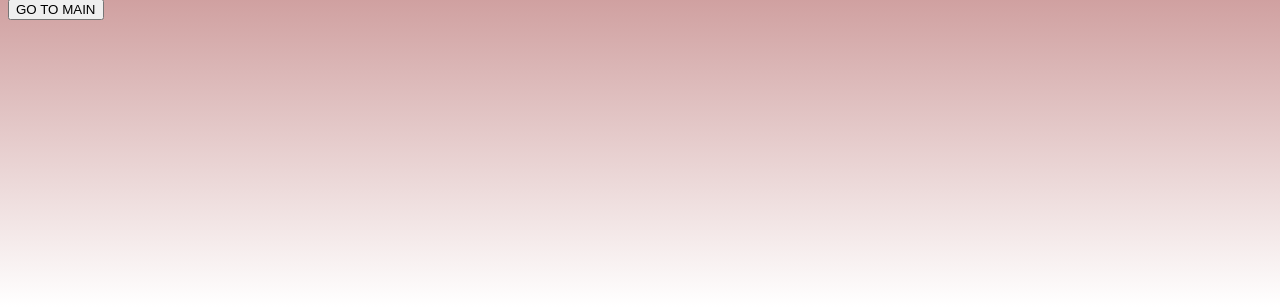
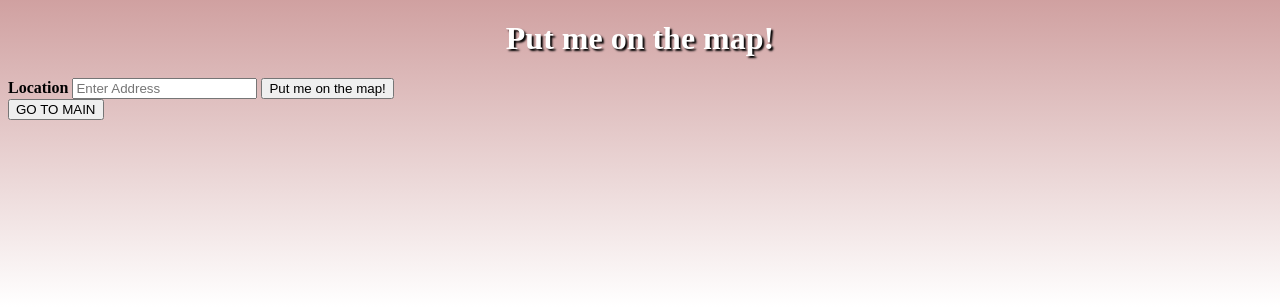
Before and after one commit to kgager/aslmu, a Python web app: template templates/mappage.html in a window 1280 px wide. Shown: the part 522-829 px from the top of the page. Run offline with Jinja, Linux system fonts and the light colour scheme; the template is opened without the code that fills it, so the values that code supplies are empty; some libraries are stand-ins or nearby versions.

Commit message:
Button to put people on a map

```diff
--- a/styles/mappage.css
+++ b/styles/mappage.css
@@ -8,3 +8,4 @@ h1{
   text-shadow: 2px 2px 2px black;
 
 }
+{box-sizing: border-box;}
--- a/templates/mainpage.html
+++ b/templates/mainpage.html
@@ -7,7 +7,7 @@
     <link rel="stylesheet" href="/styles/mainpage.css">
     <style>A {text-decoration: none;} </style>
   <body>
-    <h1>Social Endeafor</h1>
+    <h1>ASLMU</h1>
       <p>Welcome!</p>
       <div>
 
--- a/templates/mappage.html
+++ b/templates/mappage.html
@@ -34,9 +34,19 @@ function initMap() {
     * The key parameter will contain your own API key (which is not needed for this tutorial)
     * The callback parameter executes the initMap() function
     -->
-    <script async defer
-    src="https://maps.googleapis.com/maps/api/js?key=AIzaSyDBg1D_qBuFkvQlxAahmjsiR3h9y2v4aaU&callback=initMap">
+    <script async defer src="https://maps.googleapis.com/maps/api/js?key=AIzaSyAaZiiJUcgpqZMKakReHdYqeUtVv9wUHjg&callback=initMap">
     </script>
+    <div class="form-popup" id="myForm">
+      <form action="/action_page.php" class="form-container">
+        <h1>Put me on the map!</h1>
+
+        <label for="location"><b>Location</b></label>
+        <input type="text" placeholder="Enter Address" name="Location" required>
+
+        <button type="submit" class="btn">Put me on the map!</button>
+
+      </form>
+    </div>
     <form method="post" action="/main">
       <input type="submit" value="GO TO MAIN"/>
     </form>
```
